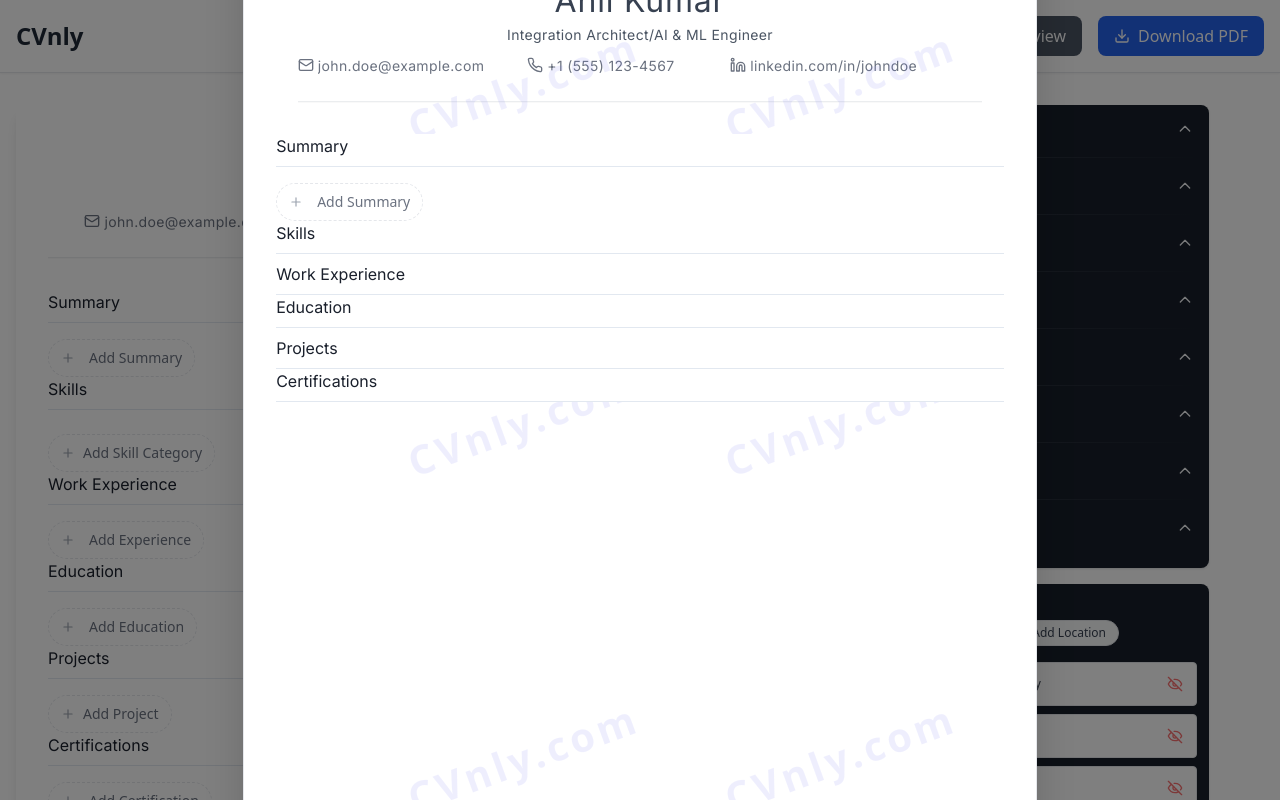
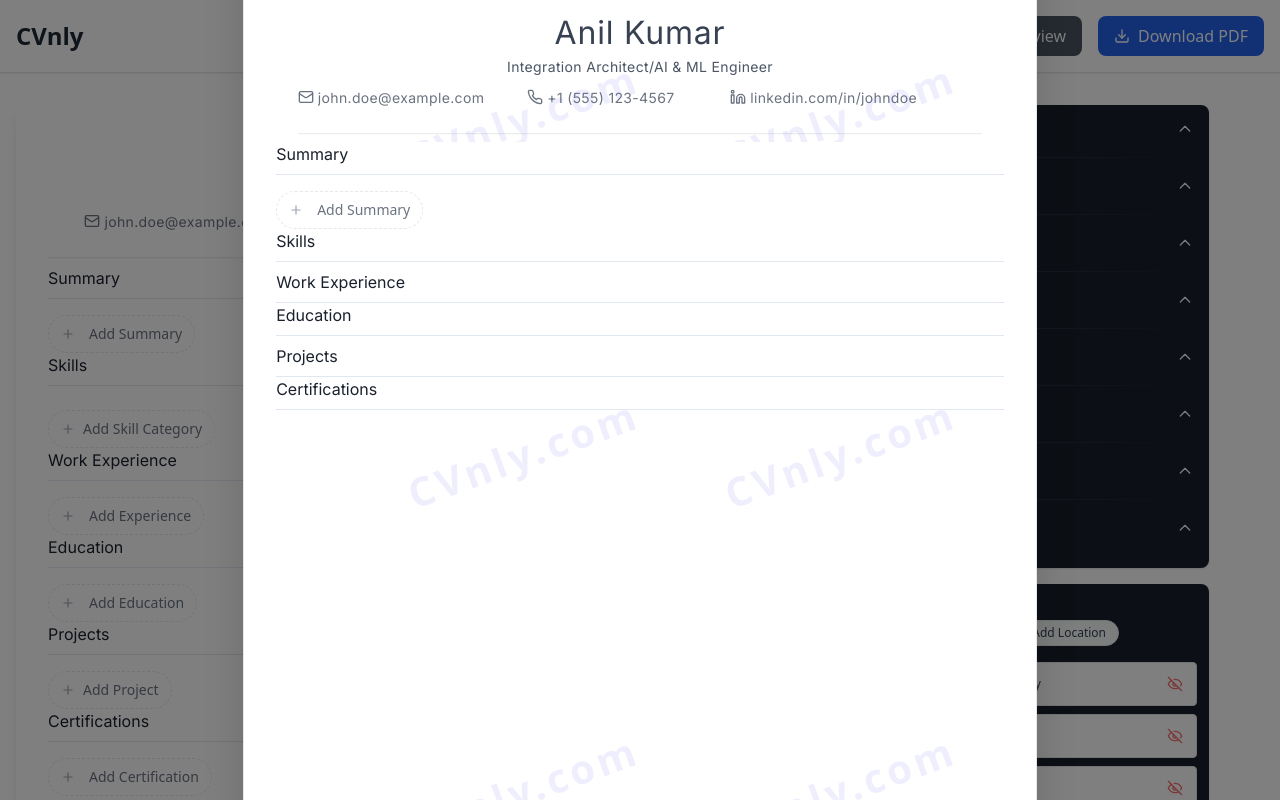
Before and after one commit to anil14349/cvnly, a React (Vite) app: page / in a window 1280 px wide. Both pictures are taken after a click on the button "Preview". Shown: the top 800 px of the page. Built offline with nearby package versions, Linux system fonts and the light colour scheme; a web font is replaced by a local one.

Commit message:
fixed issues with print pre view

```diff
--- a/src/components/widgets/PrintPreview.tsx
+++ b/src/components/widgets/PrintPreview.tsx
@@ -78,12 +78,12 @@
 
     return (
         <div className="fixed inset-0 z-50 flex items-center justify-center bg-black bg-opacity-50">
-            <div className="relative bg-white dark:bg-gray-800 rounded-lg p-0 w-[21cm] h-[29.7cm] overflow-y-auto mt-24 shadow-2xl border border-gray-200">
+            <div className="relative bg-white dark:bg-gray-800 rounded-lg p-0 w-[21cm] h-[29.7cm] overflow-y-auto mt-24 shadow-2xl border border-gray-200" style={{ marginTop: '10rem' }}>
                 {/* Print Preview Modal Header */}
                 <div className="sticky top-0 z-10 bg-gray-100 dark:bg-gray-900 border-b border-gray-200 flex items-center justify-between px-6 py-3">
                     <div className="flex items-center gap-3">
                         {/* Remove thumbnail from header */}
-                        <span className="font-semibold text-lg text-gray-700 dark:text-gray-100">CVnly Print Preview (A4 size)</span>
+                        <span className="font-semibold text-lg text-gray-700 dark:text-gray-100">CVnly Print Preview</span>
                     </div>
                     <button
                         onClick={onClose}
--- a/src/styles/components/header.css
+++ b/src/styles/components/header.css
@@ -1,6 +1,6 @@
 /* Base header styles */
 .resume-header {
-  margin-bottom: 2rem;
+  margin-bottom: 0.5rem;
 }
 
 /* Template-specific header styles */
```
